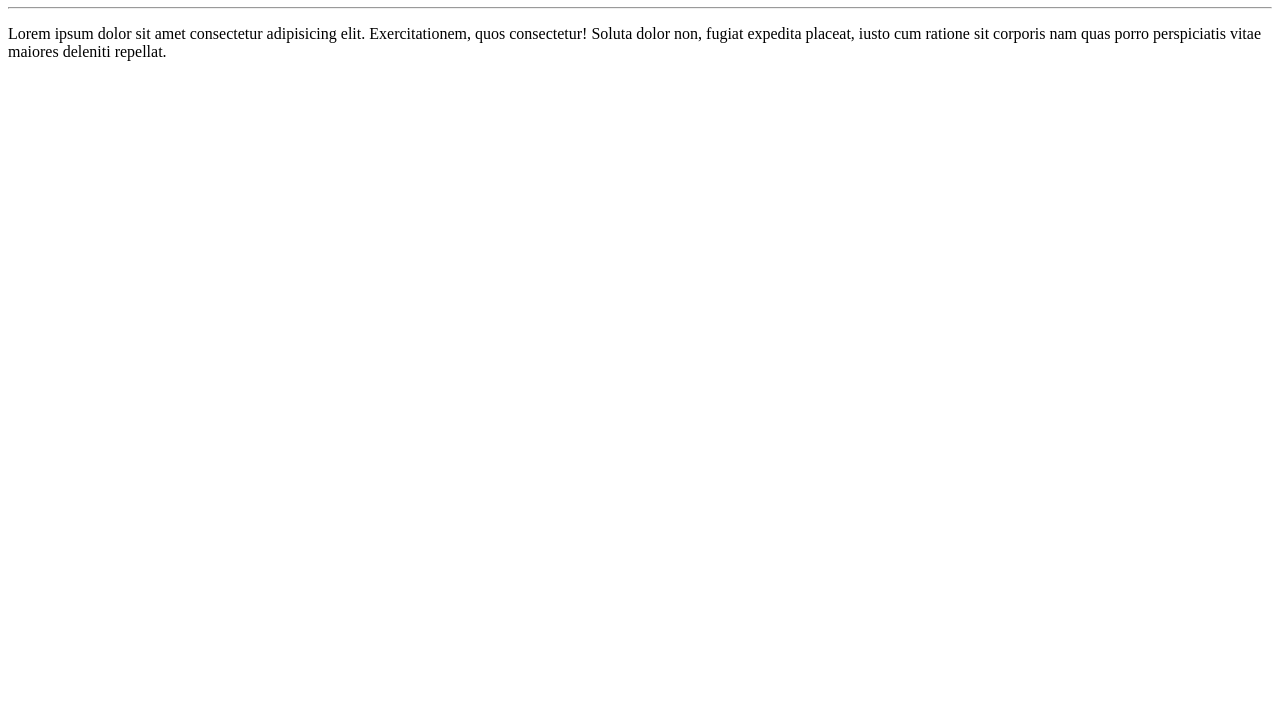
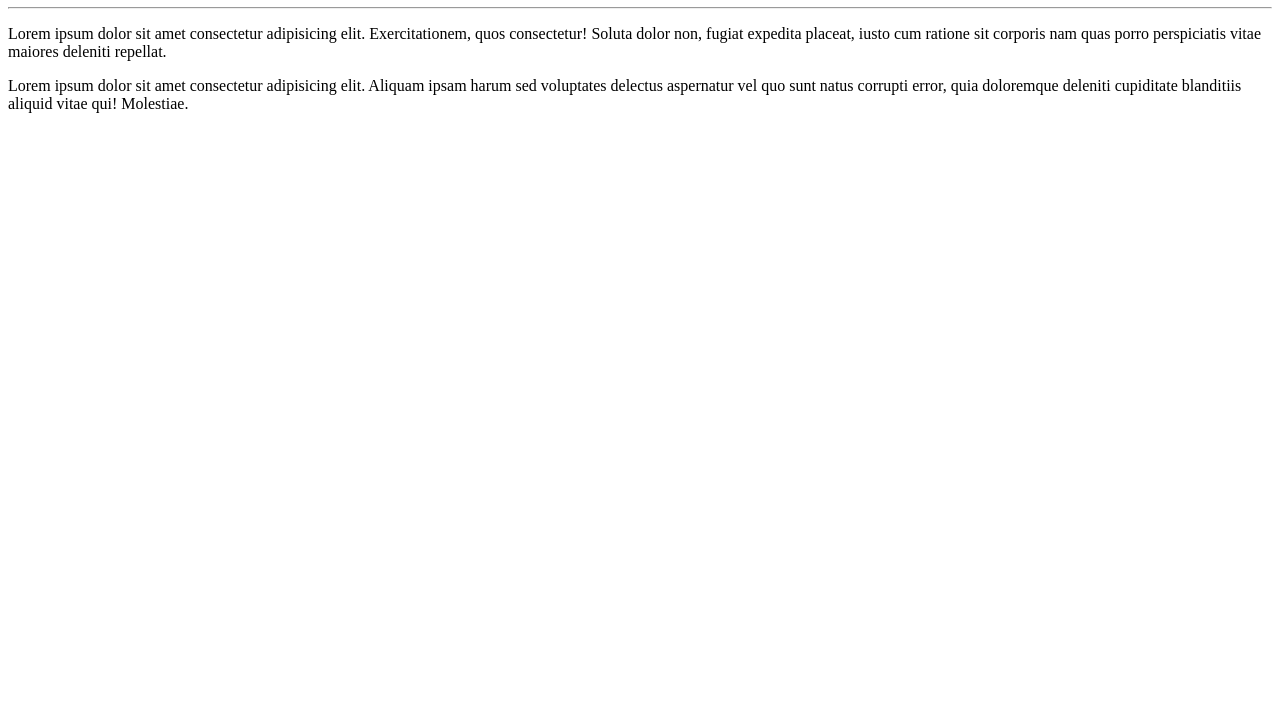
Before and after one commit to bryanbruzinga/Ola-Mundo, a plain HTML site: page site-exemplo/index.html in a window 1280 px wide. Shown: the part 73-800 px from the top of the page. Drawn offline with Linux system fonts and the light colour scheme.

Commit message:
adicionei um parágrafo

```diff
--- a/site-exemplo/index.html
+++ b/site-exemplo/index.html
@@ -9,6 +9,7 @@
     <h1>Olá, Mundo!</h1>
     <hr>
     <p>Lorem ipsum dolor sit amet consectetur adipisicing elit. Exercitationem, quos consectetur! Soluta dolor non, fugiat expedita placeat, iusto cum ratione sit corporis nam quas porro perspiciatis vitae maiores deleniti repellat.</p>
+    <p>Lorem ipsum dolor sit amet consectetur adipisicing elit. Aliquam ipsam harum sed voluptates delectus aspernatur vel quo sunt natus corrupti error, quia doloremque deleniti cupiditate blanditiis aliquid vitae qui! Molestiae.</p>
 
 </body>
 </html>
```
